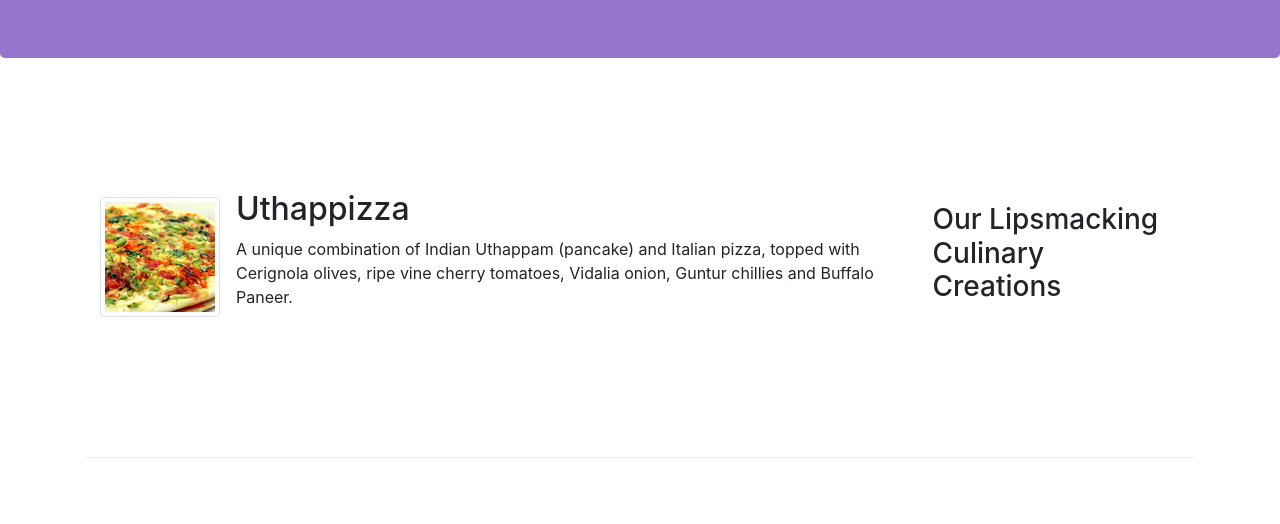
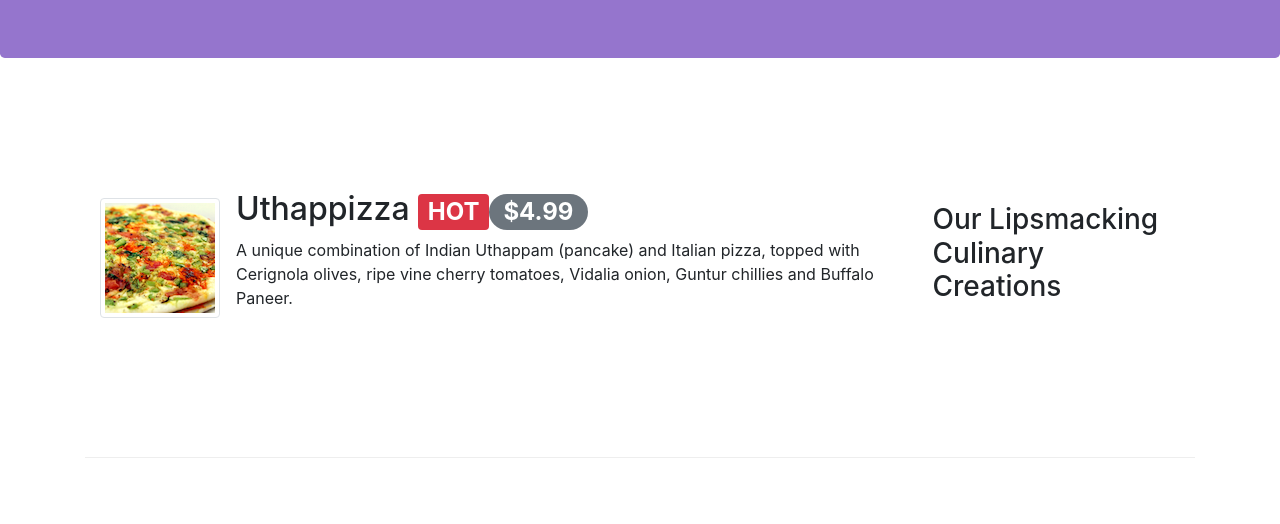
Before and after one commit to monika096n/Bootstrap, a website: page index.html in a window 1280 px wide. Shown: the part 276-800 px from the top of the page. Drawn offline with nearby package versions, Linux system fonts and the light colour scheme.

Commit message:
Badges for Alerting users

```diff
--- a/index.html
+++ b/index.html
@@ -63,7 +63,7 @@
                     <img class="d-flex mr-3 img-thumbnail align-self-center"
                             src="img/uthappizza.png" alt="Uthappizza">
                     <div class="media-body">
-                        <h2 class="mt-0">Uthappizza</h2>
+                        <h2 class="mt-0">Uthappizza <span class="badge badge-danger">HOT</span><span class="badge badge-pill badge-secondary"> $4.99 </span></h2><!--badge for alerting user badge-pill for rounded badge at corners-->
                         <p class="d-none d-sm-block">A unique combination of Indian Uthappam (pancake) and
                             Italian pizza, topped with Cerignola olives, ripe vine
                             cherry tomatoes, Vidalia onion, Guntur chillies and
```
